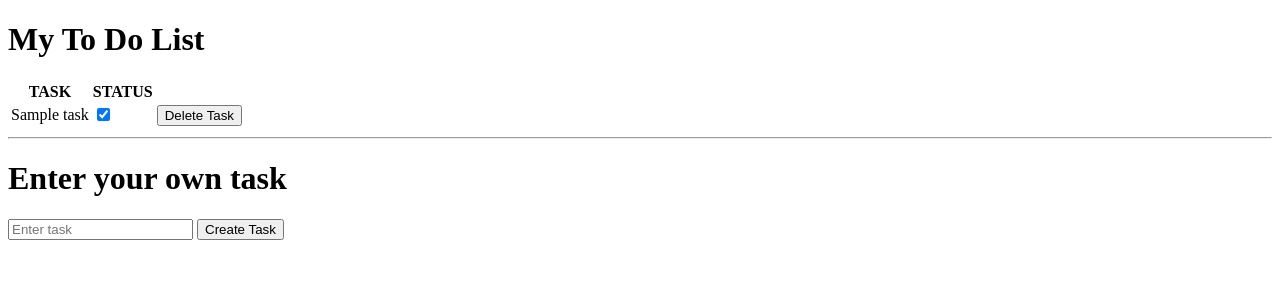
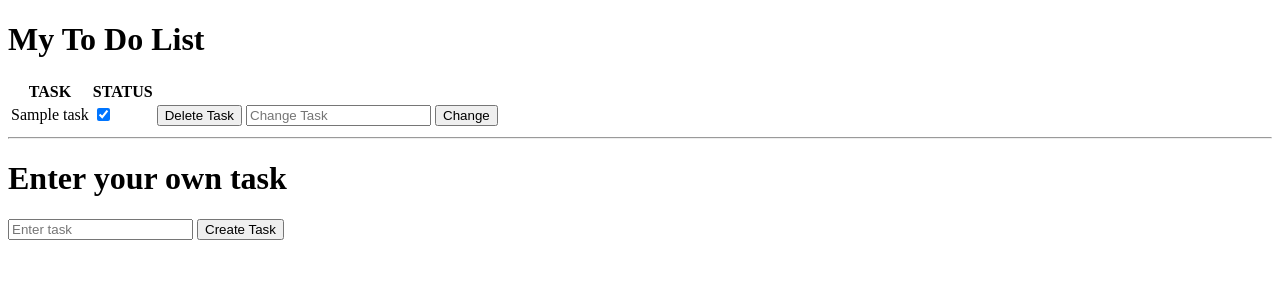
Before and after one commit to harkais88/To-Do-List, a Django app: page /index/ in a window 1280 px wide. Shown: the top 300 px of the page. Run offline with Django 5.2, Linux system fonts and the light colour scheme; tables that the repository leaves empty hold one stand-in row (values such as "Sample post"); parts of the project's set-up code (start-up, migrations or seed data) failed here and were passed over.

Commit message:
Added update task name method

```diff
--- a/main/templates/index.html
+++ b/main/templates/index.html
@@ -22,9 +22,8 @@
         {% for task in tasks %}
         <tr>
             <td> {{task.name}} </td>
-            {% comment %} <td> {{task.status}} </td> {% endcomment %}
             <td>
-                <form method = "POST" action = "{% url 'update' task.id %}">
+                <form method = "POST" action = "{% url 'update_status' task.id %}">
                     {% csrf_token %}
                     <input type="hidden" name="status" value="{% if task.status == 'Completed' %}Pending{% else %}Completed{% endif %}">
                     <input type="checkbox" name="status" id="status" {% if task.status == "Completed" %}checked{% endif%} onchange="this.form.submit()">
@@ -38,8 +37,20 @@
                 </form>
             </td>
 
-            {% if update_status and task.id == update_id %}
-            <td> {{update_status}} </td>
+            <td>
+                <form method="post" action = {% url "update_name" task.id%}>
+                    {% csrf_token %}
+                    <input type="text" name="updated_name" id="updated_name" placeholder="Change Task">
+                    <input type="submit" value="Change">
+                </form>
+            </td>
+
+            {% if update_status_status and task.id == update_status_id %}
+            <td> {{update_status_status}} </td>
+            {% endif %}
+
+            {% if update_name_status and task.id == update_name_id %}
+            <td> {{update_name_status}} </td>
             {% endif %}
         </tr>
         {% endfor %}
@@ -51,10 +62,6 @@
     <form method = "POST" action="{% url 'create' %}">
         {% csrf_token %}
         <input type="text" name="name" id="name" placeholder="Enter task">
-        {% comment %} <select name="status" id="status">
-            <option value="Pending">Pending</option>
-            <option value="Complete">Complete</option>
-        </select> {% endcomment %}
         <input type="submit" value="Create Task">
     </form>
 
--- a/main/urls.py
+++ b/main/urls.py
@@ -6,5 +6,6 @@ urlpatterns = [
     path('',views.index,name='index'),
     path('create',views.create,name="create"),
     path('delete/<int:task_id>',views.delete,name="delete"),
-    path('update/<int:task_id>',views.update,name="update"),
+    path('update/<int:task_id>/status',views.update_status,name="update_status"),
+    path('update/<int:task_id>/name',views.update_name,name="update_name"),
 ]
--- a/main/views.py
+++ b/main/views.py
@@ -1,25 +1,27 @@
 from django.shortcuts import render,redirect
 from .models import Task
 
-# Create your views here.
-def index(request, config = {}):
+# Renders To Do List main page and passes parameters (if exists) to it
+def index(request):
+    config = {}
     config['tasks'] = Task.objects.all()
     config['create_status'] = request.session.pop('create_status',None)
     config['delete_status'] = request.session.pop('delete_status',None)
-    config['update_id'] = request.session.pop('update_id',None)
-    config['update_status'] = request.session.pop('update_status',None)
+    config['update_status_id'] = request.session.pop('update_status_id',None)
+    config['update_status_status'] = request.session.pop('update_status_status',None)
+    config['update_name_id'] = request.session.pop('update_name_id',None)
+    config['update_name_status'] = request.session.pop('update_name_status',None)
 
     return render(request, "index.html", config)
 
+# For creating a task
 def create(request):
     if request.method == "POST":
         name = request.POST['name']
-        # status = request.POST['status']
 
         duplicates_exist = Task.objects.filter(name = name).count() > 0
 
         if not duplicates_exist:
-            # task = Task(name = name, status = status)
             task = Task(name = name)
             task.save()
             request.session['create_status'] = 'Task Successfully Added'
@@ -27,6 +29,7 @@ def create(request):
             request.session['create_status'] = 'Task Already Exists'
     return redirect('index')
 
+# For deleting a task
 def delete(request, task_id):
     if request.method == "POST":
         try:
@@ -38,14 +41,27 @@ def delete(request, task_id):
             request.session['delete_status'] = f"Task {task_name} failed to delete"
     return redirect('index')
 
-def update(request, task_id):
+# For updating status of task
+def update_status(request, task_id):
     if request.method == "POST":
         try:
             task = Task.objects.get(id = task_id)
             task.status = "Completed" if task.status == "Pending" else "Pending"
             task.save()
-            request.session['update_id'] = task.id
-            request.session['update_status'] = f"Task {task.name} updated"
+            request.session['update_status_id'] = task.id
+            request.session['update_status_status'] = f"Task {task.name} updated"
         except Task.DoesNotExist:
-            request.session['update_status'] = f"Task ID {task_id} does not exist"
+            request.session['update_status_status'] = f"Task ID {task_id} does not exist"
     return redirect('index')
+
+def update_name(request,task_id):
+    if request.method == "POST":
+        try:
+            task = Task.objects.get(id = task_id)
+            task.name = request.POST['updated_name']
+            task.save()
+            request.session['update_name_id'] = task.id
+            request.session['update_name_status'] = f"Task Name Updated"
+        except Task.DoesNotExist:
+            request.session['update_name_status'] = f"Task ID {task_id} does not exist"
+    return redirect('index')
```
Also changed, not shown: db.sqlite3.
